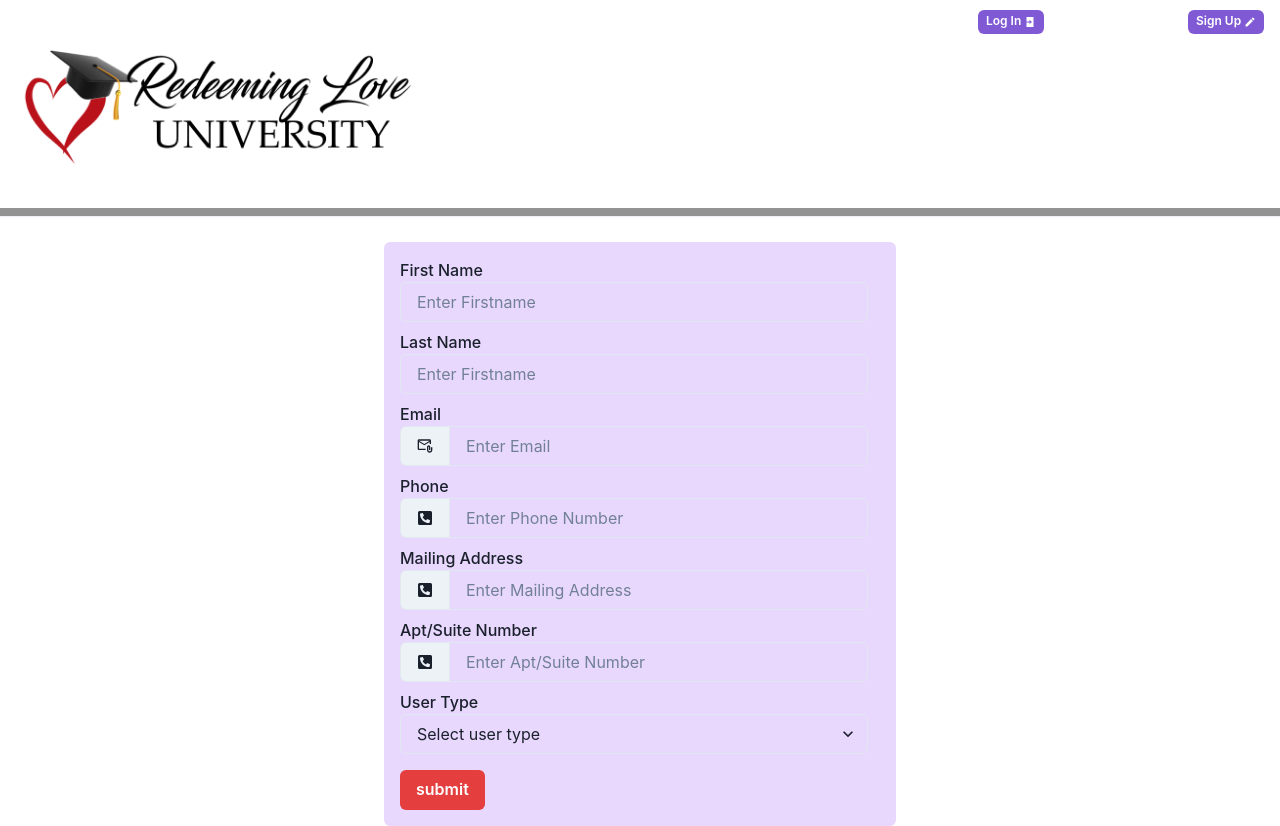
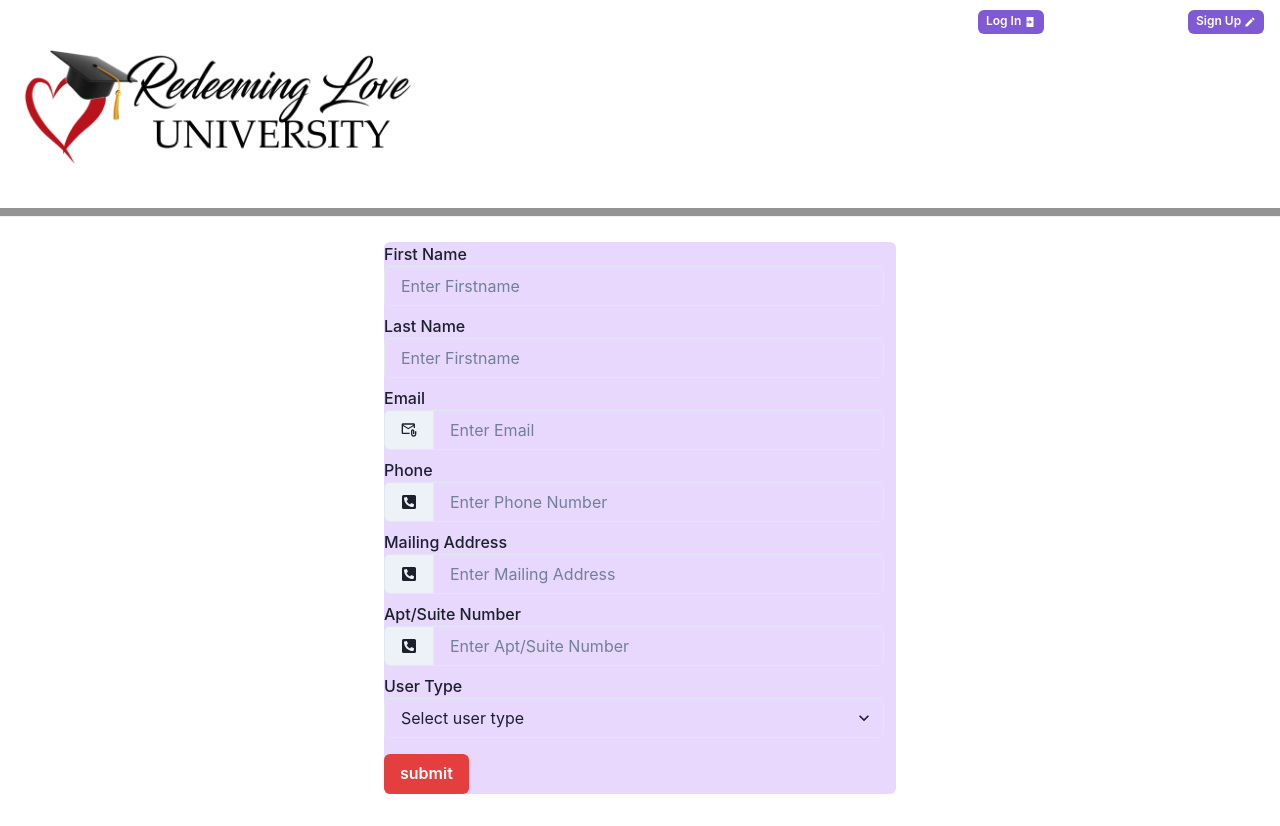
Before and after one commit to 3zbyjd/rlomuniv, a React (Vite) app: page /EditUser in a window 1280 px wide. After the commit the page ends 800 px from the top, so only its background shows below. Built offline with nearby package versions, Linux system fonts and the light colour scheme.

Commit message:
Finishing up the user edit form.

```diff
--- a/src/pages/User/EditUser.tsx
+++ b/src/pages/User/EditUser.tsx
@@ -21,7 +21,7 @@ function EditUser() {
       <Box
         bg="purple.100"
         maxW="40%"
-        padding="4"
+        padding="4 4 20 4"
         marginTop="25px"
         marginLeft="auto"
         marginRight="auto"
```
